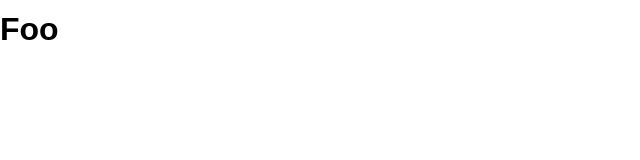
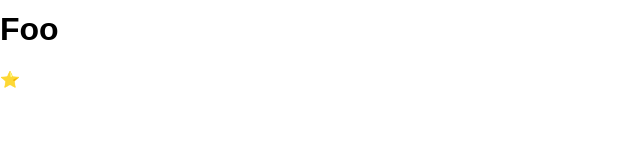
Before and after one commit to mrseanbaines/enzyme-docs, a React (Create React App) app: page / in a window 1280 px wide. Shown: the part 127-287 px from the top of the page, without its empty margins (0-640 px from the left). Built offline with nearby package versions, Linux system fonts and the light colour scheme.

Commit message:
Check that App renders 1 .icon-star component

```diff
--- a/src/App.js
+++ b/src/App.js
@@ -8,6 +8,7 @@ class App extends Component {
         <Foo />
         <Foo />
         <Foo />
+        <div className="icon-star">⭐️</div>
       </Fragment>
     );
   }
```
Also changed, not shown: 1 other file (tests, documents, lock files or other folders).
